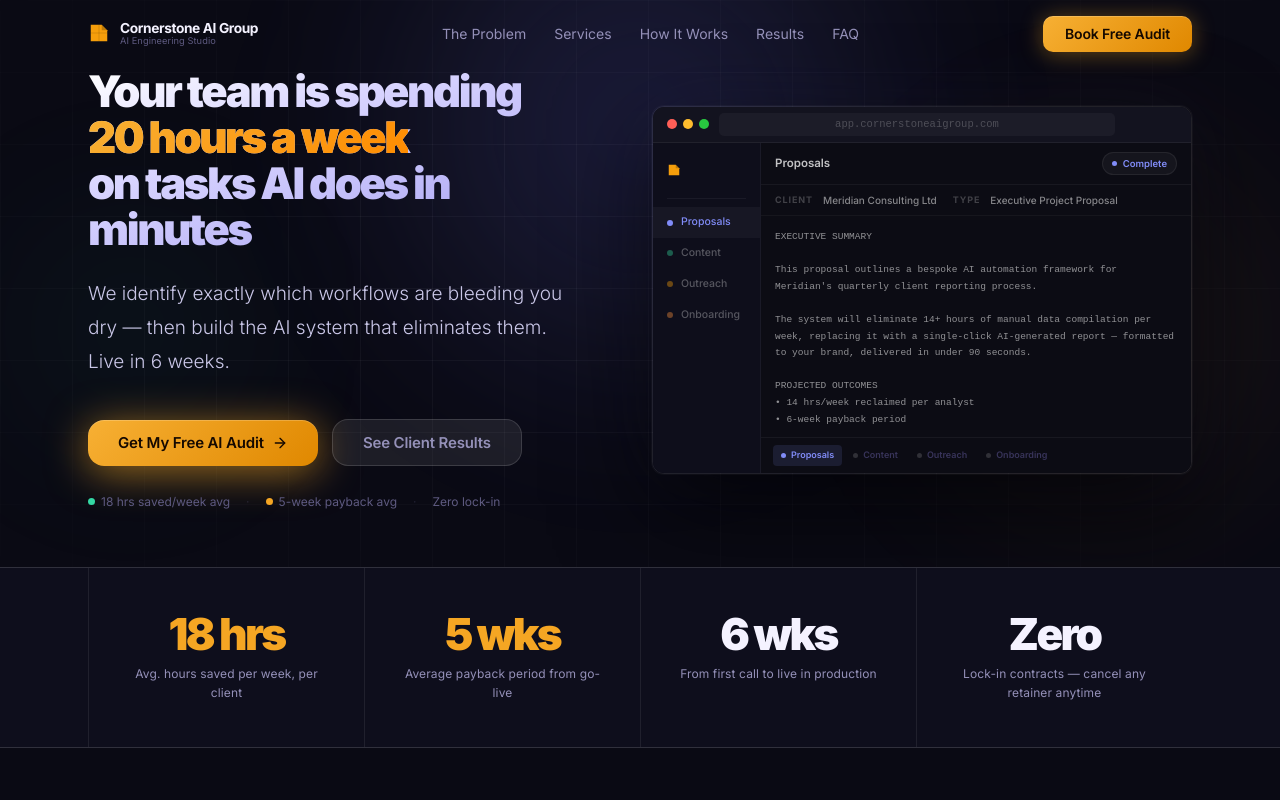
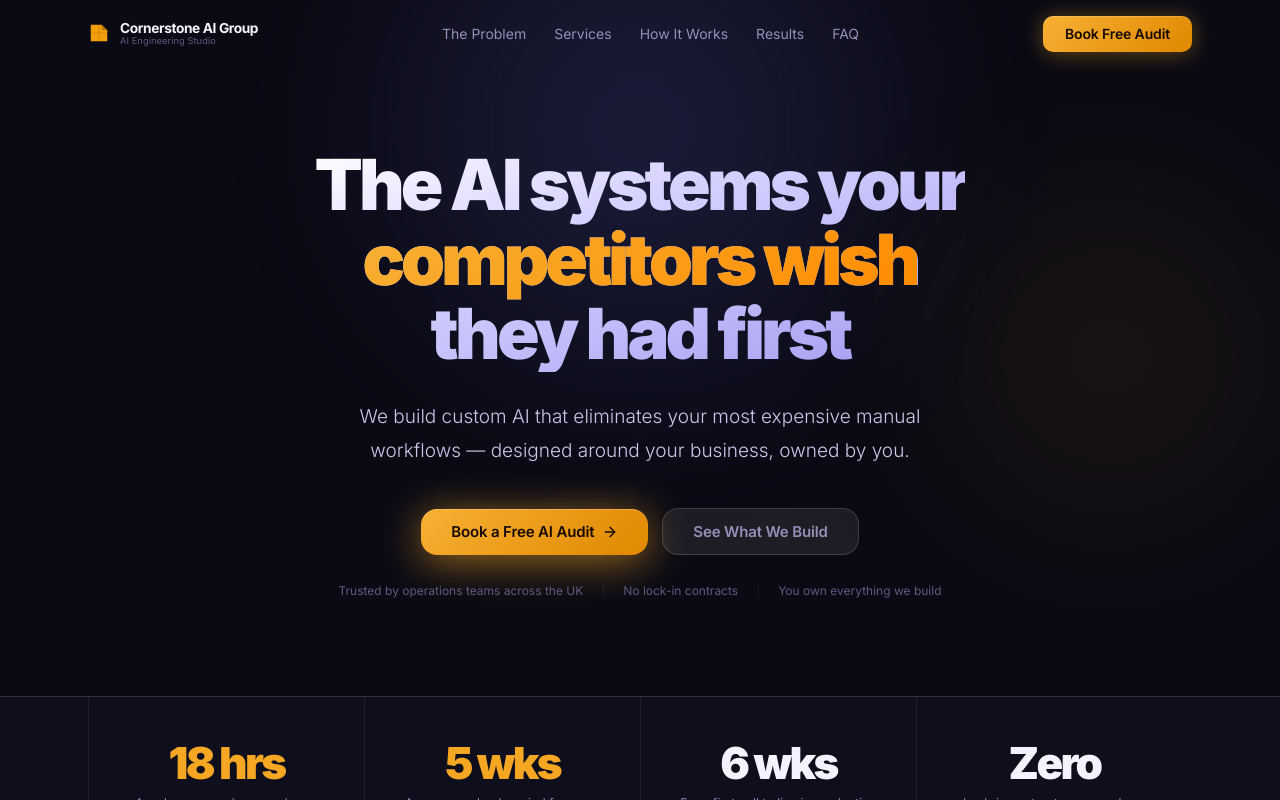
Before and after one commit to 100492107/caig-website, a React (Vite) app: page / in a window 1280 px wide. Shown: the top 800 px of the page. Built offline with nearby package versions, Linux system fonts and the light colour scheme.

Commit message:
Hero: centred minimal layout, remove dashboard and grid, premium SaaS feel

```diff
--- a/src/App.jsx
+++ b/src/App.jsx
@@ -372,49 +372,45 @@ function Hero() {
   return (
     <section className="hero">
       <div className="hero-bg">
-        <div className="hero-grid" />
         <div className="hero-orb hero-orb-1" />
         <div className="hero-orb hero-orb-2" />
-        <div className="hero-orb hero-orb-3" />
       </div>
 
       <div className="container">
-        <div className="hero-split">
-          {/* Left: copy */}
-          <div className="hero-copy">
+        <div className="hero-center">
           <motion.h1
             className="hero-h1"
             initial={{ opacity: 0, y: 24 }}
             animate={{ opacity: 1, y: 0 }}
-              transition={{ delay: 0.22, duration: 0.65, ease: [0.22, 1, 0.36, 1] }}
+            transition={{ delay: 0.15, duration: 0.7, ease: [0.22, 1, 0.36, 1] }}
           >
-              Your team is spending<br />
-              <span className="hl">20 hours a week</span><br />
-              on tasks AI does in minutes
+            The AI systems your<br />
+            <span className="hl">competitors wish</span><br />
+            they had first
           </motion.h1>
 
           <motion.p
             className="hero-sub"
             initial={{ opacity: 0, y: 16 }}
             animate={{ opacity: 1, y: 0 }}
-              transition={{ delay: 0.38, duration: 0.55 }}
+            transition={{ delay: 0.32, duration: 0.55 }}
           >
-              We identify exactly which workflows are bleeding you dry — then build
-              the AI system that eliminates them. Live in 6 weeks.
+            We build custom AI that eliminates your most expensive manual workflows —
+            designed around your business, owned by you.
           </motion.p>
 
           <motion.div
             className="hero-ctas"
             initial={{ opacity: 0, y: 14 }}
             animate={{ opacity: 1, y: 0 }}
-              transition={{ delay: 0.52, duration: 0.5 }}
+            transition={{ delay: 0.48, duration: 0.5 }}
           >
             <a href="#contact" className="btn btn-amber btn-lg breathe">
-                Get My Free AI Audit
+              Book a Free AI Audit
               <Icon.ArrowRight size={16} />
             </a>
-              <a href="#testimonials" className="btn btn-ghost btn-lg">
-                See Client Results
+            <a href="#services" className="btn btn-ghost btn-lg">
+              See What We Build
             </a>
           </motion.div>
 
@@ -422,22 +418,14 @@ function Hero() {
             className="hero-trust"
             initial={{ opacity: 0 }}
             animate={{ opacity: 1 }}
-              transition={{ delay: 0.85, duration: 0.6 }}
+            transition={{ delay: 0.75, duration: 0.6 }}
           >
-              <span className="hcard-dot" style={{ background: '#34d8a4', display: 'inline-block', width: 7, height: 7, borderRadius: '50%' }} />
-              18 hrs saved/week avg
-              <span style={{ margin: '0 10px', opacity: 0.3 }}>·</span>
-              <span className="hcard-dot" style={{ background: '#f5a623', display: 'inline-block', width: 7, height: 7, borderRadius: '50%' }} />
-              5-week payback avg
-              <span style={{ margin: '0 10px', opacity: 0.3 }}>·</span>
-              Zero lock-in
+            <span style={{ color: 'var(--t3)' }}>Trusted by operations teams across the UK</span>
+            <span style={{ margin: '0 12px', opacity: 0.2 }}>|</span>
+            No lock-in contracts
+            <span style={{ margin: '0 12px', opacity: 0.2 }}>|</span>
+            You own everything we build
           </motion.div>
-          </div>
-
-          {/* Right: animated dashboard */}
-          <div className="hero-visual">
-            <HeroDashboard />
-          </div>
         </div>
       </div>
     </section>
--- a/src/index.css
+++ b/src/index.css
@@ -249,8 +249,8 @@ h1, h2, h3 { font-weight: 800; letter-spacing: -.05em; line-height: 1.06; }
 @keyframes pulse { 0%,100%{opacity:1;transform:scale(1)} 50%{opacity:.45;transform:scale(.72)} }
 
 .hero-h1 {
-  font-size: clamp(28px, 3.4vw, 52px); font-weight: 900;
-  letter-spacing: -.055em; line-height: 1.06; margin-bottom: 24px;
+  font-size: clamp(36px, 5.5vw, 76px); font-weight: 900;
+  letter-spacing: -.055em; line-height: 1.06; margin-bottom: 28px;
   background: linear-gradient(160deg, #fff 0%, #d8d4ff 35%, #a09af0 100%);
   -webkit-background-clip: text; -webkit-text-fill-color: transparent; background-clip: text;
 }
@@ -662,19 +662,17 @@ h1, h2, h3 { font-weight: 800; letter-spacing: -.05em; line-height: 1.06; }
 .btn-amber.breathe:hover { animation: none; }
 
 /* ── HERO TWO-COLUMN LAYOUT ─────────────────────────────────── */
-.hero-split {
-  display: grid;
-  grid-template-columns: 1fr 1.08fr;
-  gap: 64px;
-  align-items: center;
-  padding: 0 0 56px;
+.hero-center {
+  max-width: 780px;
+  margin: 0 auto;
+  text-align: center;
+  padding: 80px 0 96px;
   position: relative;
   z-index: 1;
 }
-.hero-copy .hero-eyebrow { justify-content: flex-start; }
-.hero-copy .hero-h1 { text-align: left; }
-.hero-copy .hero-sub { margin: 0 0 40px; text-align: left; }
-.hero-copy .hero-ctas { justify-content: flex-start; }
+.hero-center .hero-sub { margin: 0 auto 40px; }
+.hero-center .hero-ctas { justify-content: center; }
+.hero-center .hero-trust { justify-content: center; }
 .hero-trust {
   margin-top: 26px;
   font-size: 12px;
```
Also changed, not shown: 5 other files (tests, documents, lock files or other folders). Lines whose indentation alone changed are shown as unchanged.
